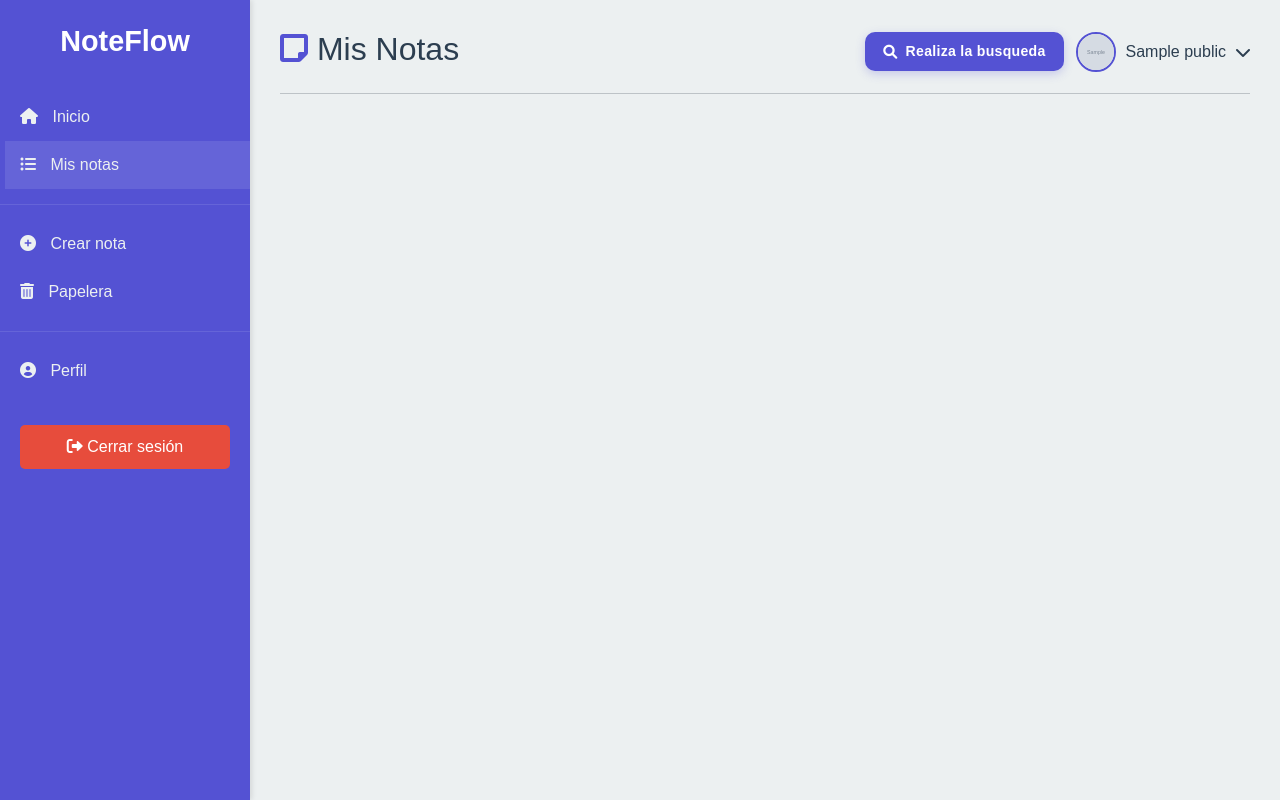
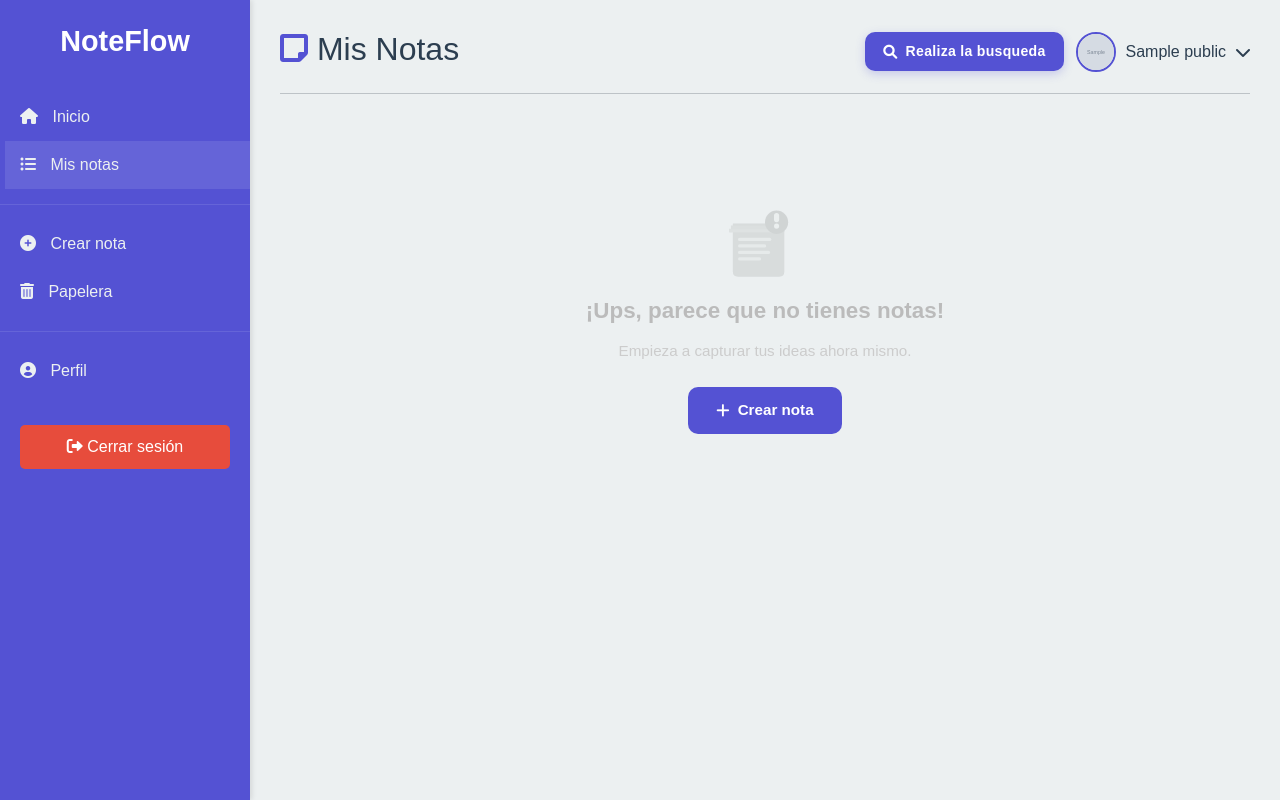
Before and after one commit to Sergio-Bustos/NoteFlow, a Flask app: page /notas in a window 1280 px wide. Run offline with Flask 3, Linux system fonts and the light colour scheme; the visitor is signed in with stand-in values (Sample User, id 1); tables that the repository leaves empty hold one stand-in row (values such as "Sample post"); grey boxes marked "Sample" are stand-in pictures; a database or web service that is not in the repository returns one stand-in record (values such as "Sample title"); some libraries are stand-ins or nearby versions.

Commit message:
Sprint Solucion de errores y agregacion de botones y apartado de mis notas como papelera hecho por Juan Diego Monsalve Martinez

```diff
--- a/app.py
+++ b/app.py
@@ -1193,7 +1193,14 @@ def mostrar_notas():
 def api_mis_notas():
     """
     Devuelve las notas activas del usuario en formato JSON.
-    Se usa en la página /notas para cargar las notas automáticamente al entrar.
+    Acepta filtros opcionales por query params:
+      - q        : texto en título o contenido
+      - formato  : texto, imagen, audio, video, dibujo, mixta
+      - carpeta  : nombre de carpeta
+      - desde    : fecha de creación desde (YYYY-MM-DD)
+      - hasta    : fecha de edición hasta (YYYY-MM-DD)
+      - etiquetas: etiquetas separadas por coma
+      - orden    : reciente, antiguo, az, za
     """
     user_id  = session["usuario_id"]
     conexion = None
@@ -1201,7 +1208,18 @@ def api_mis_notas():
     try:
         conexion = conectar_db(dict_cursor=True)
         cursor   = conexion.cursor()
-        cursor.execute("""
+
+        # Leer filtros
+        q         = request.args.get("q",         "").strip()
+        formato   = request.args.get("formato",   "").strip()
+        carpeta   = request.args.get("carpeta",   "").strip()
+        desde     = request.args.get("desde",     "").strip()
+        hasta     = request.args.get("hasta",     "").strip()
+        etiquetas = request.args.get("etiquetas", "").strip()
+        orden     = request.args.get("orden",     "reciente").strip()
+
+        # Base de la consulta
+        sql    = """
             SELECT
                 n."ID_Nota",
                 n."Titulo",
@@ -1213,13 +1231,63 @@ def api_mis_notas():
             FROM public."Notas" n
             LEFT JOIN public."Carpetas" c ON n."ID_Carpeta" = c."ID_Carpeta"
             WHERE n."ID_Cuenta" = %s AND n."Estado" = 'Activa'
-            ORDER BY n."Fecha_deedicion" DESC
-        """, (user_id,))
+        """
+        params = [user_id]
+
+        # Filtro texto
+        if q:
+            sql    += ' AND (LOWER(n."Titulo") LIKE %s OR LOWER(n."Contenido") LIKE %s)'
+            params += [f"%{q.lower()}%", f"%{q.lower()}%"]
+
+        # Filtro formato
+        if formato:
+            sql    += ' AND LOWER(n."Formato") = %s'
+            params += [formato.lower()]
+
+        # Filtro carpeta
+        if carpeta:
+            sql    += ' AND LOWER(c."Nombre_carpeta") LIKE %s'
+            params += [f"%{carpeta.lower()}%"]
+
+        # Filtro fecha desde (creación)
+        if desde:
+            sql    += ' AND n."Fecha_decreacion" >= %s'
+            params += [desde]
+
+        # Filtro fecha hasta (edición)
+        if hasta:
+            sql    += ' AND n."Fecha_deedicion" <= %s'
+            params += [hasta]
+
+        # Filtro etiquetas
+        etiquetas_lista = [e.strip().lower() for e in etiquetas.split(",") if e.strip()]
+        if etiquetas_lista:
+            for tag in etiquetas_lista:
+                sql += """
+                    AND EXISTS (
+                        SELECT 1 FROM public."Notas_etiquetas" ne
+                        JOIN public."Etiquetas" e ON ne."ID_Etiqueta" = e."ID_Etiqueta"
+                        WHERE ne."ID_Nota" = n."ID_Nota"
+                        AND LOWER(e."Nombre_etiqueta") = %s
+                    )
+                """
+                params += [tag]
+
+        # Orden
+        ordenes = {
+            "reciente": 'n."Fecha_deedicion" DESC',
+            "antiguo":  'n."Fecha_deedicion" ASC',
+            "az":       'n."Titulo" ASC',
+            "za":       'n."Titulo" DESC',
+        }
+        sql += f' ORDER BY {ordenes.get(orden, ordenes["reciente"])}'
+
+        cursor.execute(sql, params)
         filas = cursor.fetchall()
 
         notas = []
         for n in filas:
-            etiquetas = obtener_etiquetas_nota(n["ID_Nota"], cursor)
+            etiquetas_nota = obtener_etiquetas_nota(n["ID_Nota"], cursor)
             notas.append({
                 "id":          n["ID_Nota"],
                 "titulo":      n["Titulo"],
@@ -1228,7 +1296,7 @@ def api_mis_notas():
                 "creacion":    str(n["Fecha_decreacion"]),
                 "edicion":     str(n["Fecha_deedicion"]),
                 "carpeta":     n["Nombre_carpeta"],
-                "etiquetas":   [e["Nombre_etiqueta"] for e in etiquetas],
+                "etiquetas":   [e["Nombre_etiqueta"] for e in etiquetas_nota],
             })
 
         return jsonify({"success": True, "notas": notas}), 200
@@ -1236,6 +1304,39 @@ def api_mis_notas():
     except Exception as e:
         import traceback; traceback.print_exc()
         return jsonify({"error": "Error al obtener las notas"}), 500
+
+    finally:
+        cerrar_db(cursor, conexion)
+
+# ==============================================================================
+# 9.3 Notas Ruta eliminar papelera
+# ==============================================================================
+@app.route("/papelera/mover/<int:nota_id>", methods=["POST"])
+@login_required
+def mover_a_papelera(nota_id):
+    """Mueve una nota al estado 'Papelera' (eliminación suave)."""
+    user_id  = session["usuario_id"]
+    conexion = None
+    cursor   = None
+    try:
+        conexion = conectar_db()
+        cursor   = conexion.cursor()
+        # Verifica que la nota pertenezca al usuario
+        cursor.execute("""
+            UPDATE public."Notas"
+            SET "Estado" = 'Papelera', "Fecha_deedicion" = %s
+            WHERE "ID_Nota" = %s AND "ID_Cuenta" = %s AND "Estado" = 'Activa'
+        """, (datetime.now(), nota_id, user_id))
+
+        if cursor.rowcount == 0:
+            return jsonify({"error": "Nota no encontrada o sin permisos"}), 404
+
+        conexion.commit()
+        return jsonify({"success": True}), 200
+
+    except Exception as e:
+        if conexion: conexion.rollback()
+        return jsonify({"error": "Error interno"}), 500
 
     finally:
         cerrar_db(cursor, conexion)
--- a/static/js/notas.js
+++ b/static/js/notas.js
@@ -271,7 +271,12 @@ function renderizarNotas(notas, esVistaPrev) {
             : '';
 
         return (
-            '<div class="nota-card" onclick="window.location.href=\'/editar-nota/' + nota.id + '\'">' +
+        '<div class="nota-card" data-id="' + nota.id + '" onclick="window.location.href=\'/editar-nota/' + nota.id + '\'">' +
+            '<button class="btn-eliminar-nota" ' +
+                'onclick="abrirModalEliminarNota(' + nota.id + ', \'' + (nota.titulo || 'Sin título').replace(/'/g, "\\'") + '\', event)" ' +
+                'title="Mover a papelera">' +
+                '<i class="fas fa-trash-alt"></i>' +
+            '</button>' +
             '<div class="nota-card-header">' +
                 '<i class="' + fmt.clase + '" style="color:' + fmt.color + ';font-size:1.2rem;"></i>' +
                 '<span class="nota-formato-badge">' + nota.formato + '</span>' +
@@ -305,11 +310,37 @@ function renderizarNotas(notas, esVistaPrev) {
    =========================================================== */
 function buscarNotas() {
     cerrarModal();
-    fetch('/api/mis-notas')
+
+    // Recoger todos los filtros del modal
+    var params = new URLSearchParams();
+
+    var q = document.getElementById('nota-texto').value.trim();
+    if (q) params.set('q', q);
+
+    var formato = document.getElementById('nota-formato').value;
+    if (formato) params.set('formato', formato);
+
+    var carpeta = document.getElementById('nota-carpeta').value;
+    if (carpeta) params.set('carpeta', carpeta);
+
+    var desde = document.getElementById('nota-fecha-desde').value;
+    if (desde) params.set('desde', desde);
+
+    var hasta = document.getElementById('nota-fecha-hasta').value;
+    if (hasta) params.set('hasta', hasta);
+
+    var orden = document.getElementById('nota-orden').value;
+    if (orden) params.set('orden', orden);
+
+    if (tagsActivos.size > 0) {
+        params.set('etiquetas', Array.from(tagsActivos).join(','));
+    }
+
+    fetch('/api/mis-notas?' + params.toString())
         .then(function(r) { return r.json(); })
         .then(function(data) {
             if (data.success) {
-                renderizarNotas(data.notas);
+                renderizarNotas(data.notas, false);
             } else {
                 mostrarSinResultados('notas');
             }
@@ -327,13 +358,88 @@ function cargarNotasRecientes() {
         .then(function(r) { return r.json(); })
         .then(function(data) {
             if (data.success && data.notas.length > 0) {
-                // Solo las 3 más recientes
                 renderizarNotas(data.notas.slice(0, 3), true);
+            } else {
+                // Sin notas — mostrar estado vacío
+                document.getElementById('estado-vacio').style.display = 'flex';
             }
         })
-        .catch(function() {
-            // Si falla silenciosamente, no pasa nada
+        .catch(function() {});
+}
+/* ===========================================================
+   MODAL ELIMINAR NOTA (desde tarjeta)
+   =========================================================== */
+var _notaAEliminarId = null;
+
+(function inyectarModalEliminarNota() {
+    if (document.getElementById('modalEliminarNota')) return;
+    var overlay = document.createElement('div');
+    overlay.id        = 'modalEliminarNota';
+    overlay.className = 'modal-overlay';
+    overlay.innerHTML =
+        '<div class="modal-box">' +
+            '<div class="modal-icono"><i class="fas fa-trash-alt"></i></div>' +
+            '<h3>¿Eliminar nota?</h3>' +
+            '<p>La nota se moverá a la <strong>papelera</strong>. Podrás restaurarla desde ahí.</p>' +
+            '<div class="modal-btns">' +
+                '<button class="btn-modal-cancelar" id="btnCancelarEliminarNota">Cancelar</button>' +
+                '<button class="btn-modal-salir"    id="btnConfirmarEliminarNota">Mover a papelera</button>' +
+            '</div>' +
+        '</div>';
+    document.body.appendChild(overlay);
+
+    // Cerrar al hacer clic en el fondo
+    overlay.addEventListener('click', function(e) {
+        if (e.target === overlay) cerrarModalEliminarNota();
     });
+
+    document.getElementById('btnCancelarEliminarNota').addEventListener('click', cerrarModalEliminarNota);
+    document.getElementById('btnConfirmarEliminarNota').addEventListener('click', ejecutarEliminarNota);
+})();
+
+function abrirModalEliminarNota(id, titulo, e) {
+    e.stopPropagation(); // evita que abra el editor
+    _notaAEliminarId = id;
+    document.getElementById('modalEliminarNota').querySelector('p').innerHTML =
+        'La nota <strong>"' + titulo + '"</strong> se moverá a la papelera. Podrás restaurarla desde ahí.';
+    document.getElementById('modalEliminarNota').classList.add('visible');
+}
+
+function cerrarModalEliminarNota() {
+    document.getElementById('modalEliminarNota').classList.remove('visible');
+    _notaAEliminarId = null;
+}
+
+async function ejecutarEliminarNota() {
+    if (!_notaAEliminarId) return;
+    var id = _notaAEliminarId;
+    cerrarModalEliminarNota();
+
+    try {
+        var resp = await fetch('/papelera/mover/' + id, { method: 'POST' });
+        var data = await resp.json();
+
+        if (data.success) {
+            // Animación de salida y eliminar tarjeta del DOM
+            var card = document.querySelector('.nota-card[data-id="' + id + '"]');
+            if (card) {
+                card.style.transition = 'opacity 0.3s, transform 0.3s';
+                card.style.opacity    = '0';
+                card.style.transform  = 'scale(0.9)';
+                setTimeout(function() {
+                    card.remove();
+                    // Actualizar badge
+                    var restantes = document.querySelectorAll('.nota-card').length;
+                    var badge = document.getElementById('badge-res');
+                    if (badge) badge.textContent = restantes;
+                }, 320);
+            }
+        } else {
+            alert(data.error || 'Error al mover la nota a la papelera');
+        }
+    } catch (e) {
+        alert('Error de conexión');
+    }
 }
     /* ===========================================================
        TEMA
--- a/static/notas.css
+++ b/static/notas.css
@@ -1033,3 +1128,76 @@ body.tema-oscuro .sin-resultados p         { color: rgba(255,255,255,0.35); }
 .ver-todas-card i {
     font-size: 1.6rem;
 }
+
+/* ============================================================================
+   12. Estado vacío — sin notas
+   ============================================================================ */
+.estado-vacio {
+    flex-direction: column;
+    align-items: center;
+    justify-content: center;
+    text-align: center;
+    padding: 80px 20px;
+    gap: 16px;
+    animation: fadeInVacio .5s ease forwards;
+    width: 100%;
+}
+
+@keyframes fadeInVacio {
+    from { opacity: 0; transform: translateY(10px); }
+    to   { opacity: 1; transform: translateY(0); }
+}
+
+.estado-vacio-icono {
+    width: 90px;
+    height: auto;
+    user-select: none;
+    opacity: 0.9;
+    display: block;
+    margin: 0 auto;
+}
+
+body.tema-oscuro .estado-vacio-icono {
+    color: #2a2a2a;
+}
+
+.estado-vacio-titulo {
+    font-size: 1.4rem;
+    font-weight: 700;
+    color: #bbb;
+    margin: 0;
+}
+
+body.tema-oscuro .estado-vacio-titulo {
+    color: #444;
+}
+
+.estado-vacio-sub {
+    font-size: .95rem;
+    color: #ccc;
+    margin: 0;
+}
+
+body.tema-oscuro .estado-vacio-sub {
+    color: #3a3a3a;
+}
+
+.estado-vacio-btn {
+    margin-top: 8px;
+    padding: 12px 28px;
+    border-radius: 10px;
+    background: var(--color-principal, #5452d3);
+    color: #fff;
+    font-weight: 600;
+    font-size: .95rem;
+    text-decoration: none;
+    display: inline-flex;
+    align-items: center;
+    gap: 8px;
+    transition: opacity .2s;
+}
+
+.estado-vacio-btn:hover {
+    opacity: .85;
+    color: #fff;
+}
--- a/templates/dashboard.html
+++ b/templates/dashboard.html
@@ -51,7 +51,7 @@
     </header>
 
     <section class="bienvenida"> <!-- Sección de bienvenida -->
-        <h2>Hola, {{ usuario.nombre }} </h2> <!-- Título -->
+        <h2>Hola, 👋{{ usuario.nombre }} </h2> <!-- Título -->
         <p>Tu resumen de NoteFlow:</p> <!-- Texto -->
         <br> <!-- Espacio -->
     </section>
--- a/templates/notas.html
+++ b/templates/notas.html
@@ -67,6 +67,15 @@
         <div id="resultados-notas"></div>
         <div id="resultados-carpetas"></div>
     </div>
+<!-- Estado vacío — sin notas creadas -->
+    <div class="estado-vacio" id="estado-vacio" style="display:none;">
+        <img src="{{ url_for('static', filename='nota-vacia.svg') }}" alt="" class="estado-vacio-icono">
+        <h2 class="estado-vacio-titulo">¡Ups, parece que no tienes notas!</h2>
+        <p class="estado-vacio-sub">Empieza a capturar tus ideas ahora mismo.</p>
+        <a href="#" class="estado-vacio-btn" onclick="abrirFormato(); return false;">
+            <i class="fas fa-plus"></i> Crear nota
+        </a>
+    </div>
 </div>
 
 
@@ -131,6 +140,7 @@
                         <option value="imagen">Imagen</option>
                         <option value="audio">Audio</option>
                         <option value="video">Video</option>
+                        <option value="dibujo">Dibujo</option>
                         <option value="mixta">Mixta</option>
                     </select>
                 </div>
```
Also changed, not shown: other parts of static/notas.css (+95 -0 lines), static/nota-vacia.svg (added). Lines whose indentation alone changed are shown as unchanged.
